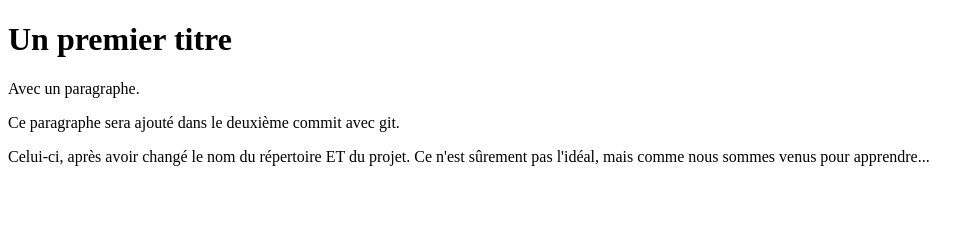
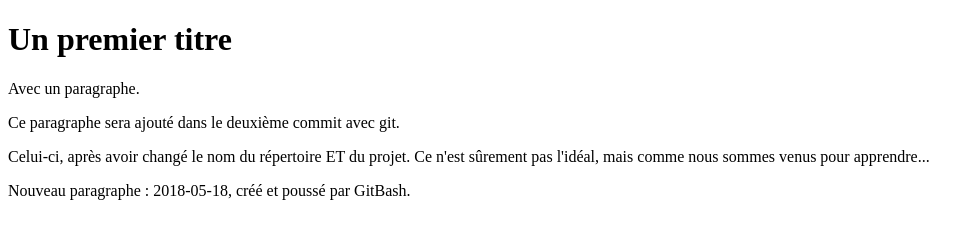
Before and after one commit to MarcGagnon/project1, a plain HTML site: page index.html in a window 1280 px wide. Shown: the whole page, without its empty margins (0-972 px from the left). Drawn offline with Linux system fonts and the light colour scheme.

Commit message:
Ajouté un paragraphe dans vi gitbash

```diff
--- a/index.html
+++ b/index.html
@@ -9,6 +9,7 @@
 <p>Avec un paragraphe.</p>
 <p>Ce paragraphe sera ajouté dans le deuxième commit avec git.</p>
 <p>Celui-ci, après avoir changé le nom du répertoire ET du projet. Ce n'est sûrement pas l'idéal, mais comme nous sommes venus pour apprendre...</p>
+<p>Nouveau paragraphe : 2018-05-18, créé et poussé par GitBash.</p>
 <script src="scripts/script.js"></script>
 </body>
 </html>
```
